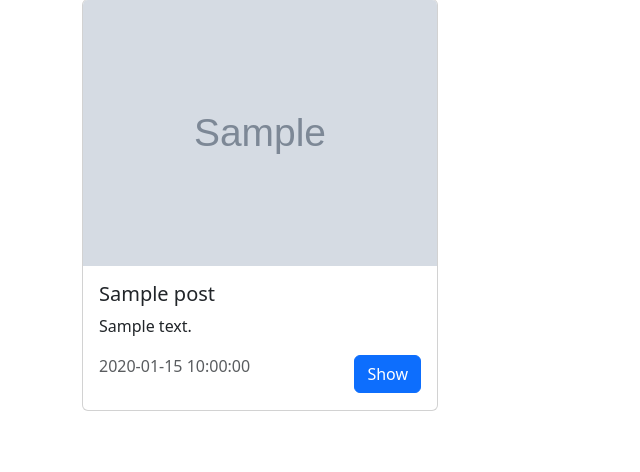
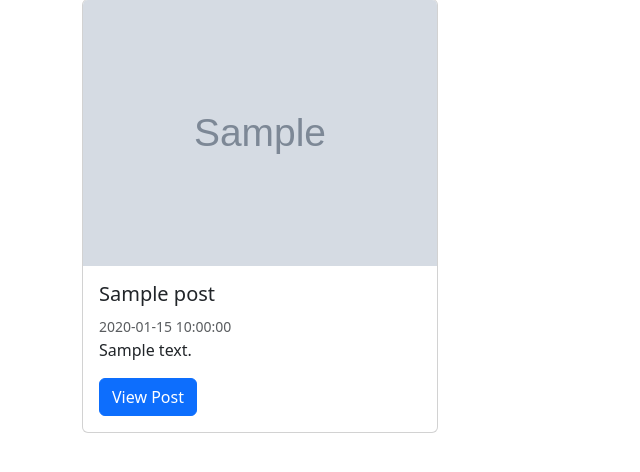
Before and after one commit to ibrhmhmdy-MyProjects/Backend-PHP-BLOG, a PHP site: page / in a window 1280 px wide. Shown: the part 105-577 px from the top of the page, without its empty margins (0-640 px from the left). Run offline with PHP 8.4, Linux system fonts and the light colour scheme; tables that the repository leaves empty or names only in its code hold one stand-in row (values such as "Sample post"); grey boxes marked "Sample" are stand-in pictures.

Commit message:
Some improvements

```diff
--- a/index.php
+++ b/index.php
@@ -11,12 +11,11 @@
                 <img src="assets/images/<?= $post['image'] ?>" class="card-img-top">
                 <div class="card-body">
                     <h5 class="card-title"><?= $post['title'] ?></h5>
+                    <small class="text-muted m-0 p-0"><?= $post['created_at'] ?></small>
                     <p class="card-text"><?= $Str->excerpt($post['body'], 70); ?></p>
                     <div class="d-flex justify-content-between align-items-center">
-                        <p class="text-muted"><?= $post['created_at'] ?></p>
-                        <a href="ShowPost.php?id=<?= $post['id']; ?>" class="btn btn-primary">Show</a>
+                        <a href="ViewPost.php?id=<?= $post['id']; ?>" class="btn btn-primary">View Post</a>
                     </div>
-
                 </div>
             </div>
         </div>
```
Also changed, not shown: ViewPost.php (renamed from ShowPost.php, +7 -8 lines).
